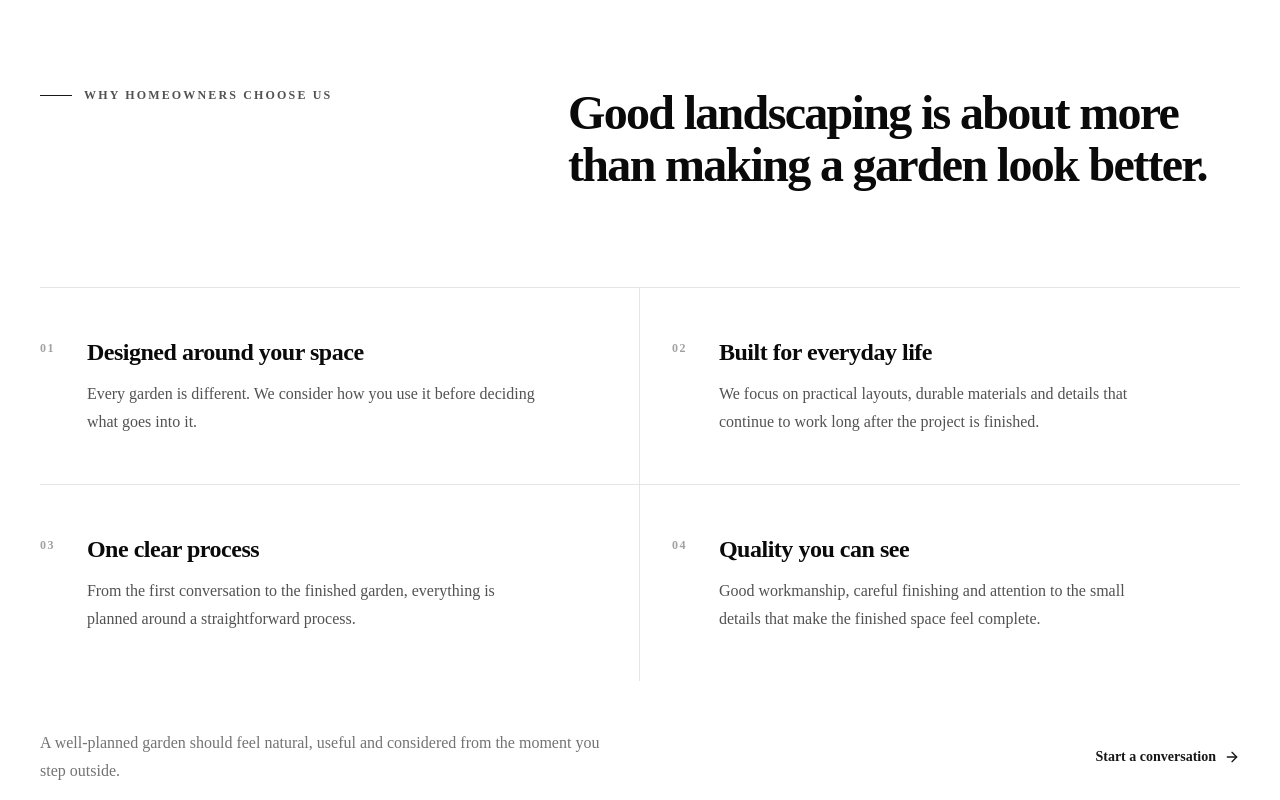
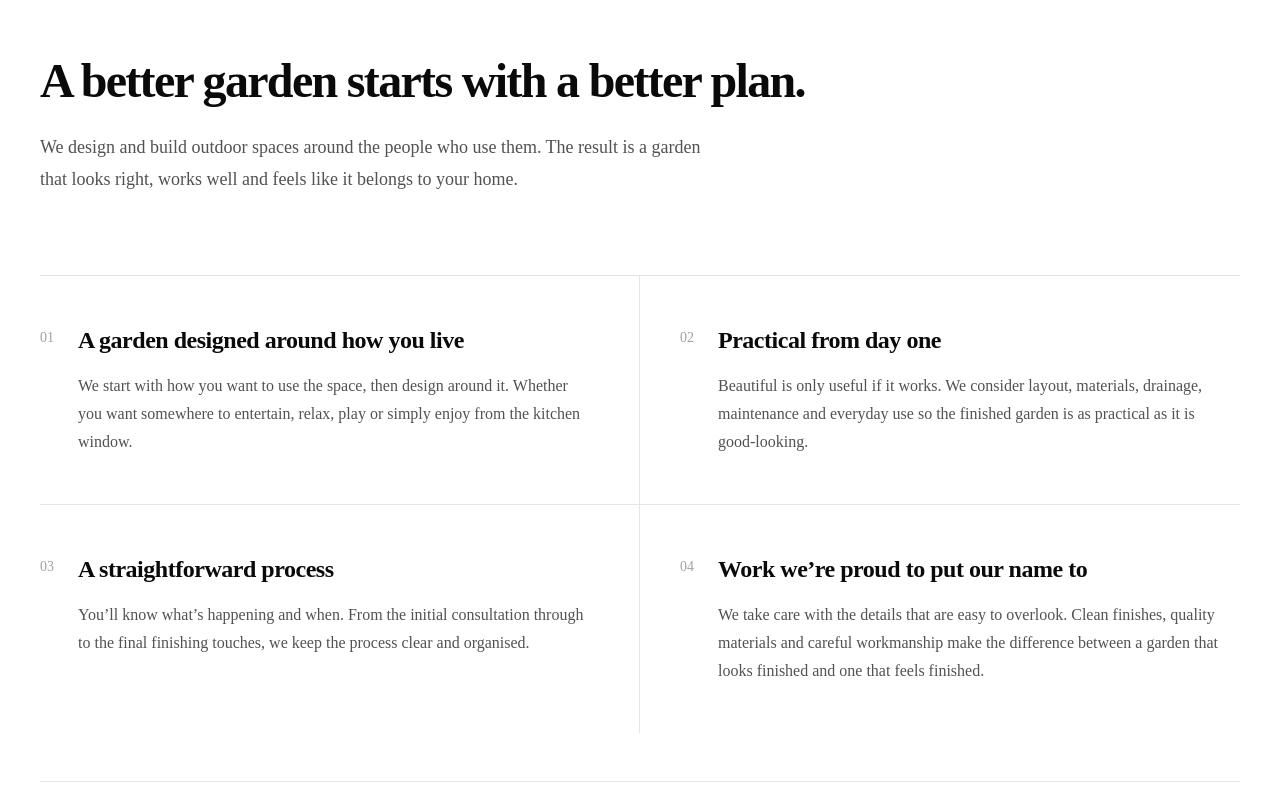
Before and after one commit to dharanshetty05/StoneNGrow, a Next.js app: page / in a window 1280 px wide. Shown: the part 6760-7560 px from the top of the page. Built offline with nearby package versions, Linux system fonts and the light colour scheme.

Commit message:
feat: Updated WhyUs section

```diff
--- a/src/components/WhyStoneNGrow.tsx
+++ b/src/components/WhyStoneNGrow.tsx
@@ -4,81 +4,66 @@ import Link from "next/link";
 const reasons = [
   {
     number: "01",
-    title: "Designed around your space",
+    title: "A garden designed around how you live",
     description:
-      "Every garden is different. We consider how you use it before deciding what goes into it.",
+      "We start with how you want to use the space, then design around it. Whether you want somewhere to entertain, relax, play or simply enjoy from the kitchen window.",
   },
   {
     number: "02",
-    title: "Built for everyday life",
+    title: "Practical from day one",
     description:
-      "We focus on practical layouts, durable materials and details that continue to work long after the project is finished.",
+      "Beautiful is only useful if it works. We consider layout, materials, drainage, maintenance and everyday use so the finished garden is as practical as it is good-looking.",
   },
   {
     number: "03",
-    title: "One clear process",
+    title: "A straightforward process",
     description:
-      "From the first conversation to the finished garden, everything is planned around a straightforward process.",
+      "You’ll know what’s happening and when. From the initial consultation through to the final finishing touches, we keep the process clear and organised.",
   },
   {
     number: "04",
-    title: "Quality you can see",
+    title: "Work we’re proud to put our name to",
     description:
-      "Good workmanship, careful finishing and attention to the small details that make the finished space feel complete.",
+      "We take care with the details that are easy to overlook. Clean finishes, quality materials and careful workmanship make the difference between a garden that looks finished and one that feels finished.",
   },
 ];
 
 export default function WhyStoneNGrow() {
   return (
     <section className="bg-white">
-      <div className="mx-auto max-w-7xl px-6 py-24 sm:px-8 sm:py-32 lg:px-10 lg:py-40">
-        {/* Header */}
-        <div className="grid gap-8 lg:grid-cols-[0.8fr_1.2fr] lg:gap-20">
-          <div className="flex items-start">
-            <div className="flex items-center gap-3">
-              <span
-                className="h-px w-8 bg-neutral-900"
-                aria-hidden="true"
-              />
+      <div className="mx-auto max-w-7xl px-6 py-20 sm:px-8 sm:py-28 lg:px-10 lg:py-32">
+        <div className="max-w-3xl">
+          <h2 className="text-4xl font-semibold leading-[1.08] tracking-[-0.035em] text-neutral-950 sm:text-5xl">
+            A better garden starts with a better plan.
+          </h2>
 
-              <p className="text-xs font-semibold tracking-[0.18em] text-neutral-600">
-                WHY HOMEOWNERS CHOOSE US
-              </p>
-            </div>
-          </div>
-
-          <div>
-            <h2 className="max-w-3xl text-4xl font-semibold leading-[1.08] tracking-[-0.035em] text-neutral-950 sm:text-5xl">
-              Good landscaping is about more than making a garden look better.
-            </h2>
-          </div>
+          <p className="mt-6 max-w-2xl text-lg leading-8 text-neutral-600">
+            We design and build outdoor spaces around the people who use them.
+            The result is a garden that looks right, works well and feels like
+            it belongs to your home.
+          </p>
         </div>
 
-        {/* Reasons */}
-        <div className="mt-16 border-t border-neutral-200 lg:mt-24">
+        <div className="mt-16 border-t border-neutral-200 lg:mt-20">
           <div className="grid md:grid-cols-2">
             {reasons.map((reason, index) => (
               <article
                 key={reason.number}
-                className={`border-b border-neutral-200 py-10 md:px-8 md:py-12 ${
+                className={`py-10 md:px-10 md:py-12 ${
                   index % 2 === 0 ? "md:border-r md:pl-0" : "md:pr-0"
-                } ${
-                  index >= 2 ? "md:border-b-0" : ""
-                }`}
+                } ${index < 2 ? "border-b border-neutral-200" : ""}`}
               >
-                <div className="flex gap-6 sm:gap-8">
-                  {/* Number */}
-                  <span className="shrink-0 pt-1 text-xs font-semibold tracking-[0.12em] text-neutral-400">
+                <div className="flex gap-6">
+                  <span className="shrink-0 pt-1 text-sm font-medium text-neutral-400">
                     {reason.number}
                   </span>
 
-                  {/* Content */}
-                  <div className="max-w-md">
+                  <div className="max-w-lg">
                     <h3 className="text-xl font-semibold tracking-[-0.02em] text-neutral-950 sm:text-2xl">
                       {reason.title}
                     </h3>
 
-                    <p className="mt-3 text-base leading-7 text-neutral-600">
+                    <p className="mt-4 text-base leading-7 text-neutral-600">
                       {reason.description}
                     </p>
                   </div>
@@ -88,19 +73,22 @@ export default function WhyStoneNGrow() {
           </div>
         </div>
 
-        {/* Closing CTA */}
-        <div className="mt-12 flex flex-col gap-5 sm:flex-row sm:items-center sm:justify-between">
-          <p className="max-w-xl text-base leading-7 text-neutral-500">
-            A well-planned garden should feel natural, useful and considered
-            from the moment you step outside.
-          </p>
+        <div className="mt-12 flex flex-col gap-6 border-t border-neutral-200 pt-8 sm:flex-row sm:items-center sm:justify-between">
+          <div>
+            <p className="text-base font-medium text-neutral-950">
+              Thinking about improving your garden?
+            </p>
+
+            <p className="mt-1 text-sm text-neutral-500">
+              Tell us what you have in mind and we’ll take it from there.
+            </p>
+          </div>
 
           <Link
             href="/contact"
-            className="group inline-flex shrink-0 items-center gap-2 text-sm font-semibold text-neutral-900"
+            className="group inline-flex w-fit items-center gap-2 rounded-full bg-neutral-950 px-6 py-3.5 text-sm font-semibold text-white transition-colors hover:bg-neutral-800"
           >
-            Start a conversation
-
+            Discuss your garden
             <ArrowRight
               className="h-4 w-4 transition-transform duration-200 group-hover:translate-x-1"
               aria-hidden="true"
```
